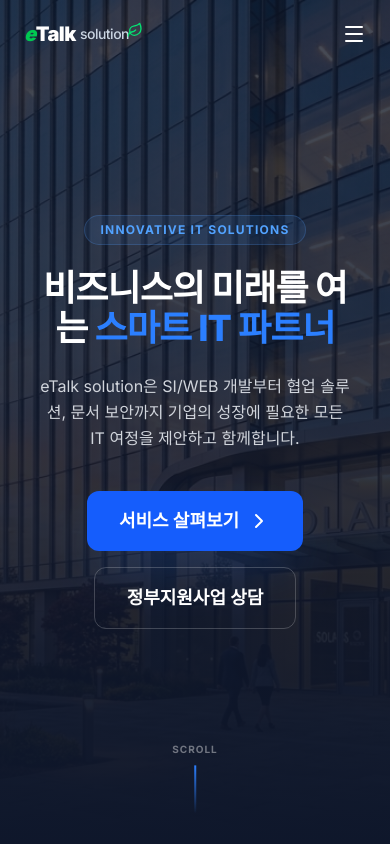
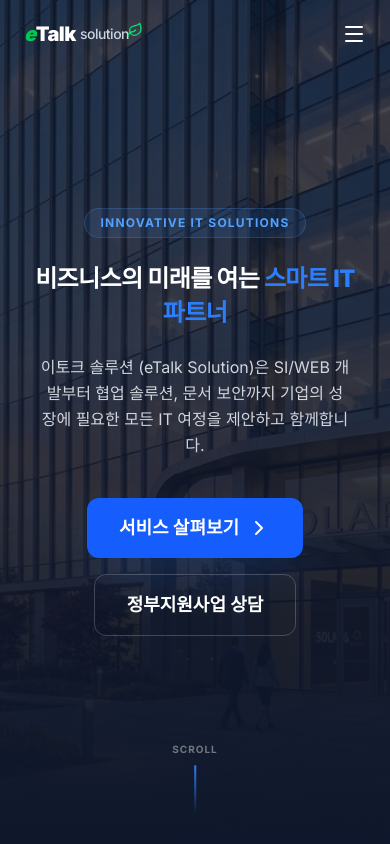
Before and after one commit to chy690-commits/etalkslt-website, a React (Vite) app: page / in a window 390 px wide. Shown: the top 844 px of the page. Built offline with nearby package versions, Linux system fonts and the light colour scheme.

Commit message:
Update Hero.tsx

```diff
--- a/src/components/Hero.tsx
+++ b/src/components/Hero.tsx
@@ -1,6 +1,6 @@
 import { motion } from "motion/react";
 import { ChevronRight } from "lucide-react";
-import { BRAND_NAME } from "../constants";
+import { BRAND_NAME, COMPANY_NAME } from "../constants";
 
 interface HeroProps {
   onConsultationClick?: () => void;
@@ -28,14 +28,14 @@ export function Hero({ onConsultationClick }: HeroProps) {
           <span className="inline-block px-4 py-1.5 mb-6 text-xs font-bold tracking-widest text-blue-400 uppercase bg-blue-400/10 rounded-full border border-blue-400/20">
             Innovative IT Solutions
           </span>
-          <h1 className="text-4xl sm:text-6xl md:text-7xl font-extrabold text-white mb-6 leading-[1.1] tracking-tight px-4 sm:px-0">
+          <h1 className="text-2xl xs:text-4xl sm:text-6xl md:text-7xl font-extrabold text-white mb-6 leading-[1.4] sm:leading-[1.1] tracking-tight px-2 sm:px-0 break-keep">
             비즈니스의 미래를 여는 <br className="hidden sm:block"/>
             <span className="text-blue-500">스마트 IT 파트너</span>
           </h1>
-          <p className="text-base md:text-xl text-gray-300 mb-10 max-w-2xl mx-auto leading-relaxed px-4 sm:px-0">
-            {BRAND_NAME}은 SI/WEB 개발부터 협업 솔루션, 문서 보안까지
-            기업의 성장에 필요한 모든 IT 여정을 제안하고 함께합니다.
-          </p>
+            <p className="text-base md:text-xl text-gray-300 mb-10 max-w-2xl mx-auto leading-relaxed px-4 sm:px-0">
+              {COMPANY_NAME}은 SI/WEB 개발부터 협업 솔루션, 문서 보안까지
+              기업의 성장에 필요한 모든 IT 여정을 제안하고 함께합니다.
+            </p>
 
           <div className="flex flex-col sm:flex-row gap-4 justify-center items-center">
             <a href="#si-web" className="group bg-blue-600 text-white px-8 py-4 rounded-xl font-bold text-lg hover:bg-blue-700 transition-all flex items-center gap-2 shadow-2xl shadow-blue-500/20">
```
